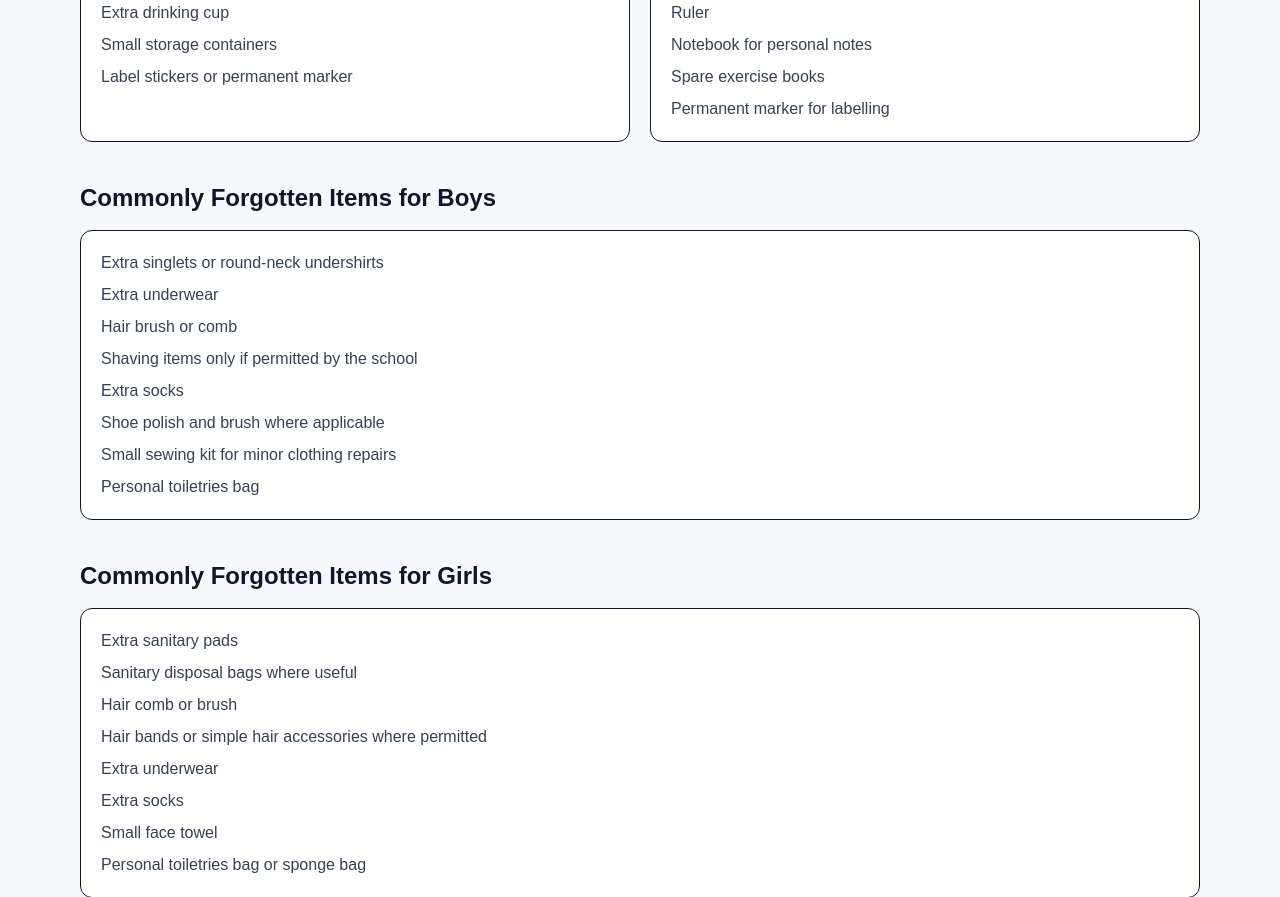
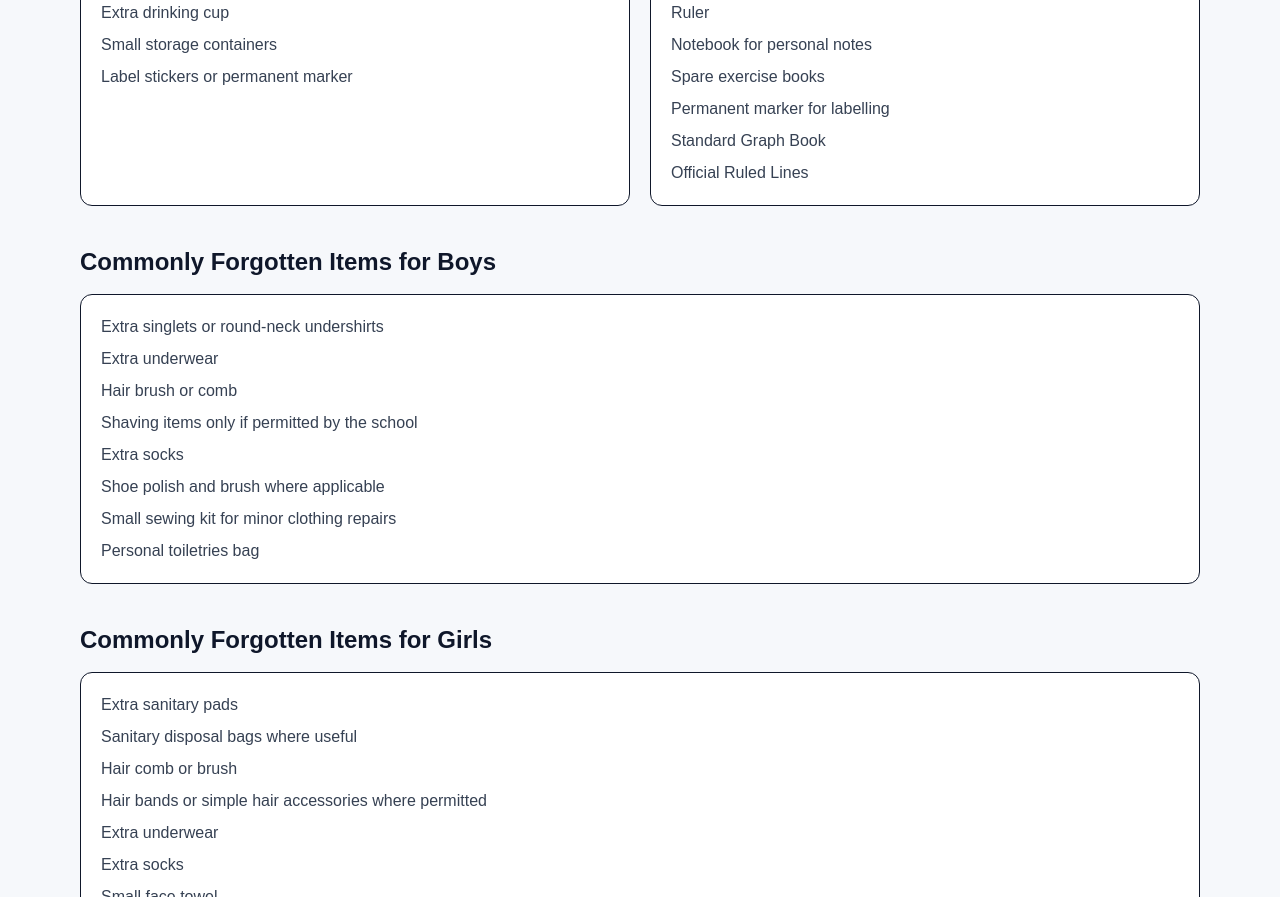
Before and after one commit to dlanquaye/deeglobalgh-website, a Next.js app: page /shs-commonly-forgotten-items-checklist in a window 1280 px wide. Shown: the part 1180-2077 px from the top of the page. Built offline with nearby package versions, Linux system fonts and the light colour scheme.

Commit message:
Add SHS academic backup items

```diff
--- a/app/shs-commonly-forgotten-items-checklist/page.tsx
+++ b/app/shs-commonly-forgotten-items-checklist/page.tsx
@@ -127,6 +127,8 @@ export default function ShsForgottenItemsChecklistPage() {
               <li>Notebook for personal notes</li>
               <li>Spare exercise books</li>
               <li>Permanent marker for labelling</li>
+              <li>Standard Graph Book</li>
+<li>Official Ruled Lines</li>
             </ul>
           </div>
         </div>
```
